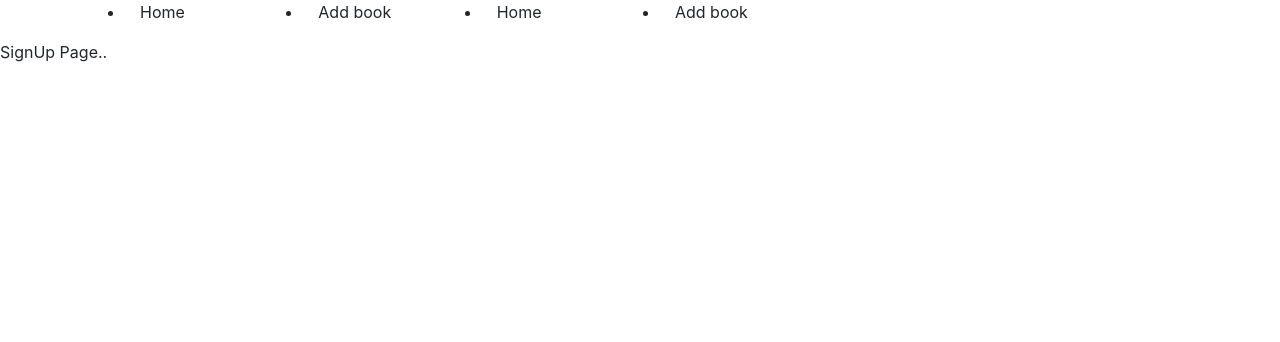
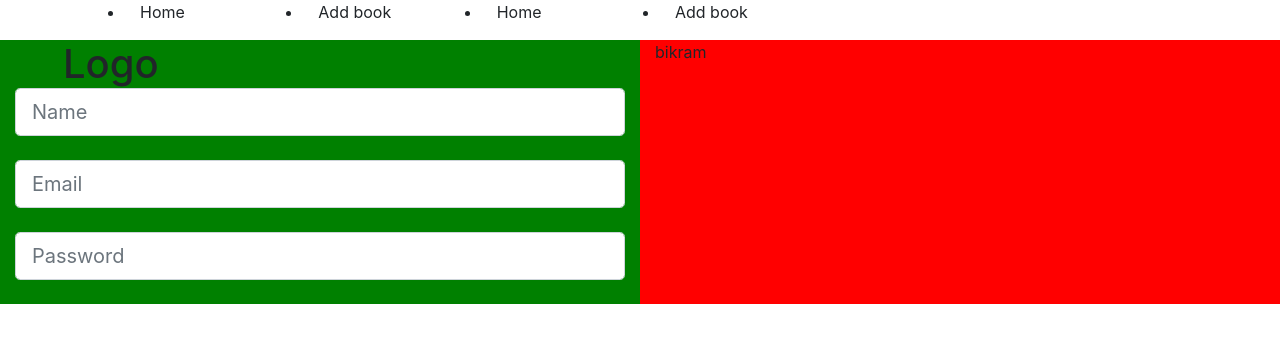
Before and after one commit to bikramoli/mernbookstore, a React (Create React App) app in the folder bookstore/: page /signup in a window 1280 px wide. Shown: the top 342 px of the page. Built offline with nearby package versions, Linux system fonts and the light colour scheme.

Commit message:
signin form input

```diff
--- a/bookstore/src/components/SignUp.js
+++ b/bookstore/src/components/SignUp.js
@@ -3,7 +3,33 @@ import React from "react";
 function SignUp(){
     return(
         <>
-         SignUp Page..
+         <section className="vh-100" style={{backgroundColor:"red"}}>
+             <div className="container-fluid">
+                <div className="row">
+                    <div className="col-sm-6" style={{backgroundColor:"green"}}>
+                        <div className="px-5">
+                           <span className="h1">Logo</span>
+                        </div>
+                        <div>
+                           <form>
+                               <div className="form-outline mb-4">
+                                  <input className="form-control form-control-lg" type="name" id="name" placeholder="Name"/>
+                               </div>
+                               <div className="form-outline mb-4">
+                                  <input className="form-control form-control-lg" type="email" id="email" placeholder="Email"/>
+                               </div>
+                               <div className="form-outline mb-4">
+                                  <input className="form-control form-control-lg" type="password" id="password" placeholder="Password"/>
+                               </div>
+                           </form>
+                        </div>
+                    </div>
+                    <div className="col-sm-6">
+                        bikram
+                    </div>
+                </div>
+             </div>
+         </section>
         </>
     )
 }
```
